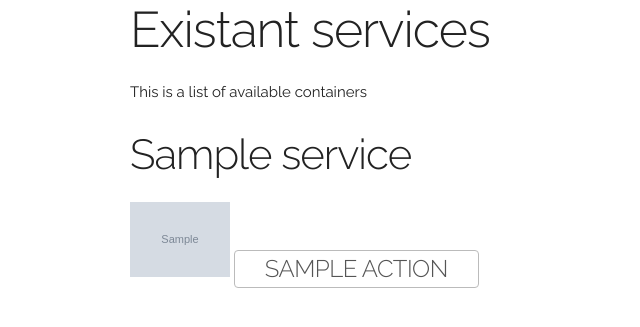
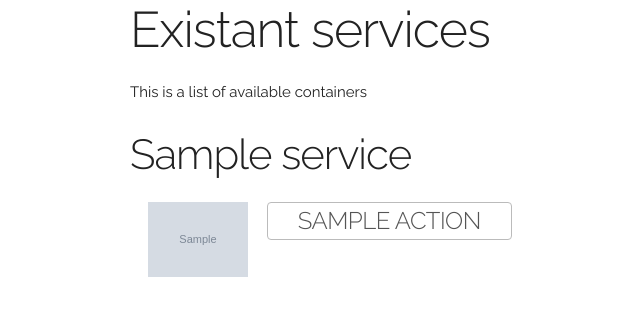
Before and after one commit to wakaru44/my_dockerplace, a Flask app: template dockerplace/templates/desktop.html in a window 1280 px wide. Shown: the top 327 px of the page, without its empty margins (30-670 px from the left). Run offline with Flask 2, Linux system fonts and the light colour scheme; the template is opened without the code that fills it: most values are stand-ins (such as "Sample title", 1, 10 or a date in 2020); grey boxes marked "Sample" are stand-in pictures; some libraries are stand-ins or nearby versions.

Commit message:
improved the look of the actions in desktop a bit.

```diff
--- a/dockerplace/templates/desktop.html
+++ b/dockerplace/templates/desktop.html
@@ -27,8 +27,12 @@
 {% for service in data.services %}
         <div class="one-half column value">
           <h2 class="value-multiplier">{{ service["name"] }}</h2>
-           <img class="service-icon" src="{{ service["image"] }}" />
-           {% include "blocks/desktop_actions.html" %}
+           <div class="service-icon one-half column">
+             <img class="service-icon" src="{{ service["image"] }}" />
+           </div> <!-- service-icon div nuevo -->
+           <div class="actions_list one-half column">
+             {% include "blocks/desktop_actions.html" %}
+           </div> <!-- actions list -->
         </div>
 {%endfor%}
       </div> <!-- row -->
```
